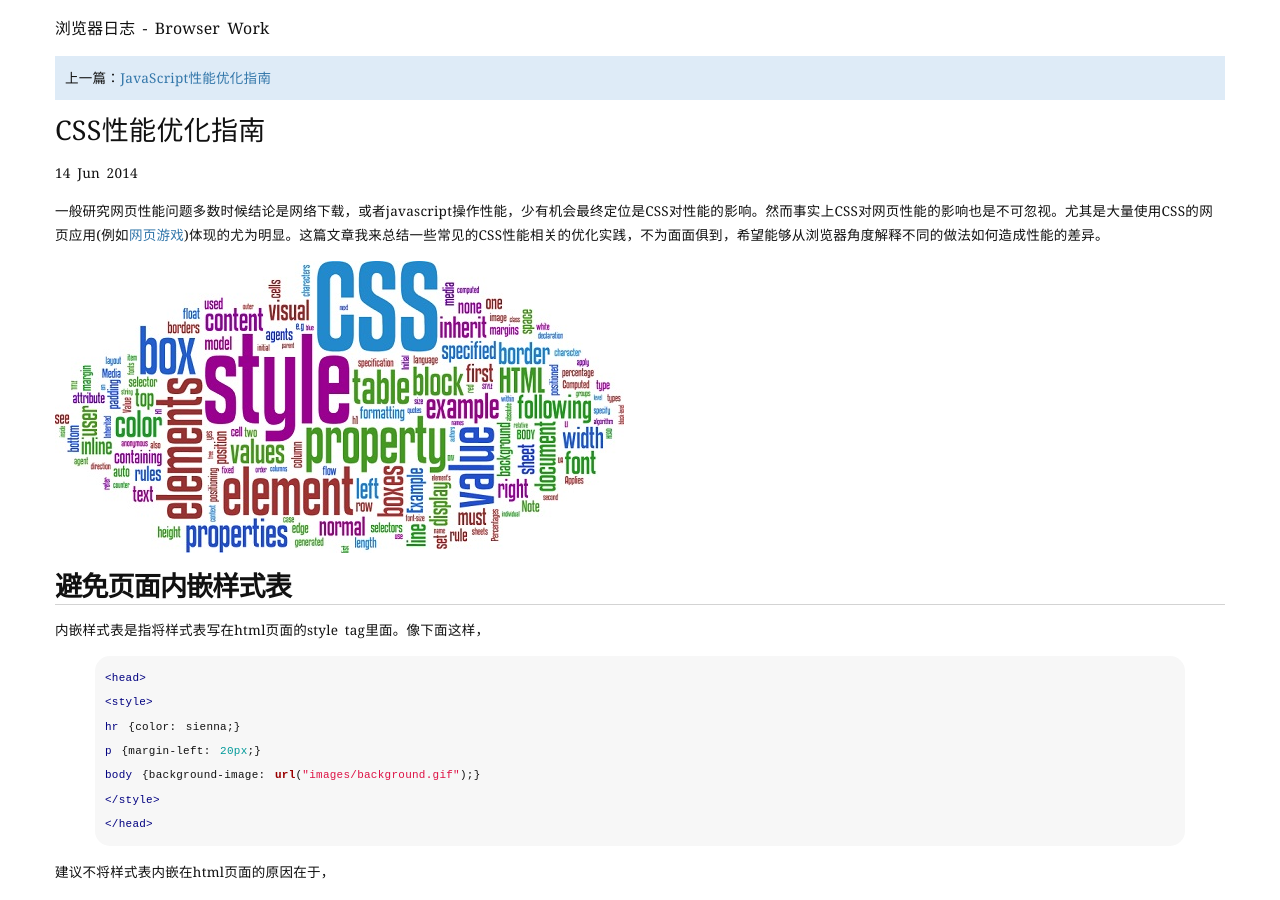
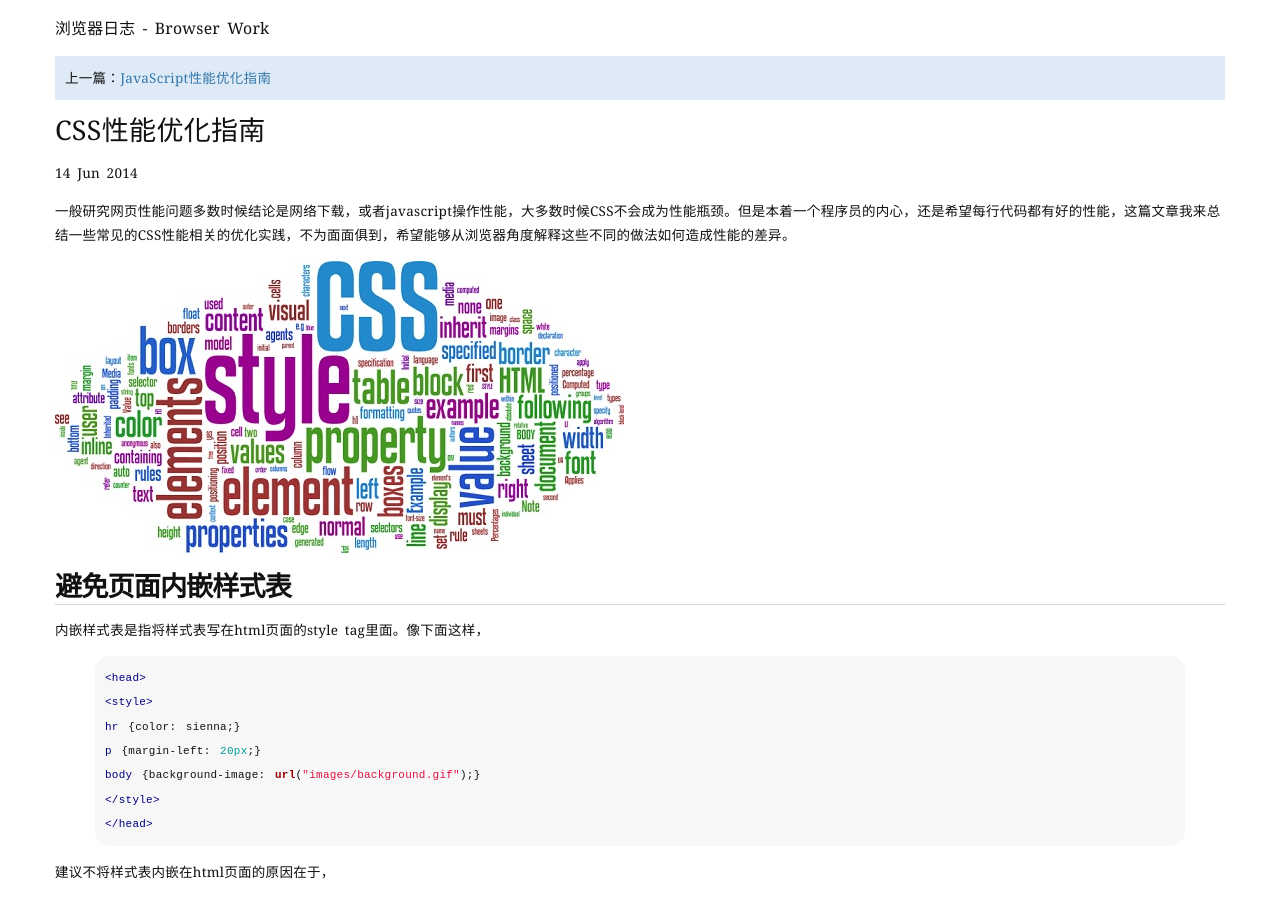
Before and after one commit to aaronz/aaronz.github.com, a Jekyll site: the page built from _posts/2014-06-14-css-performance.markdown, in a window 1280 px wide and 900 px high. Built offline with Jekyll 4.4.1, drawn with Linux system fonts in a browser that asks for light colours; Markdown is read by kramdown in place of the engine named in the settings; comment, search, counter and statistics services are not loaded.

Commit message:
Edit post: css-performance.

```diff
--- a/_posts/2014-06-14-css-performance.markdown
+++ b/_posts/2014-06-14-css-performance.markdown
@@ -5,7 +5,7 @@ date:   2014-06-14 00:00:00
 categories: Performance
 ---
 
-一般研究网页性能问题多数时候结论是网络下载，或者javascript操作性能，少有机会最终定位是CSS对性能的影响。然而事实上CSS对网页性能的影响也是不可忽视。尤其是大量使用CSS的网页应用(例如[网页游戏](http://ie.microsoft.com/testdrive/Performance/MazeSolver/Default.html))体现的尤为明显。这篇文章我来总结一些常见的CSS性能相关的优化实践，不为面面俱到，希望能够从浏览器角度解释不同的做法如何造成性能的差异。
+一般研究网页性能问题多数时候结论是网络下载，或者javascript操作性能，大多数时候CSS不会成为性能瓶颈。但是本着一个程序员的内心，还是希望每行代码都有好的性能，这篇文章我来总结一些常见的CSS性能相关的优化实践，不为面面俱到，希望能够从浏览器角度解释这些不同的做法如何造成性能的差异。
 
 ![css](/assets/images/posts/wordle-css.jpg)
 
```
